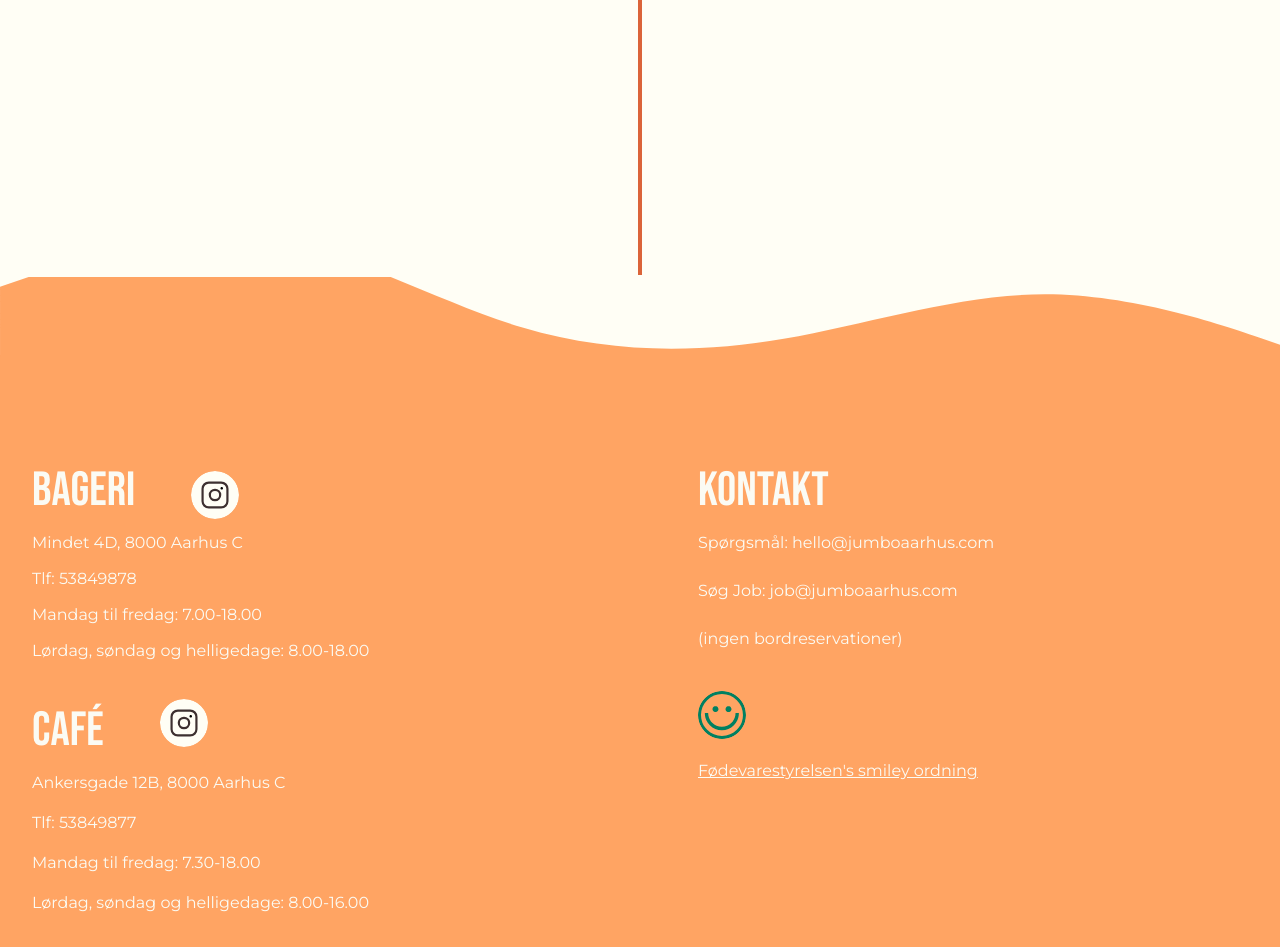
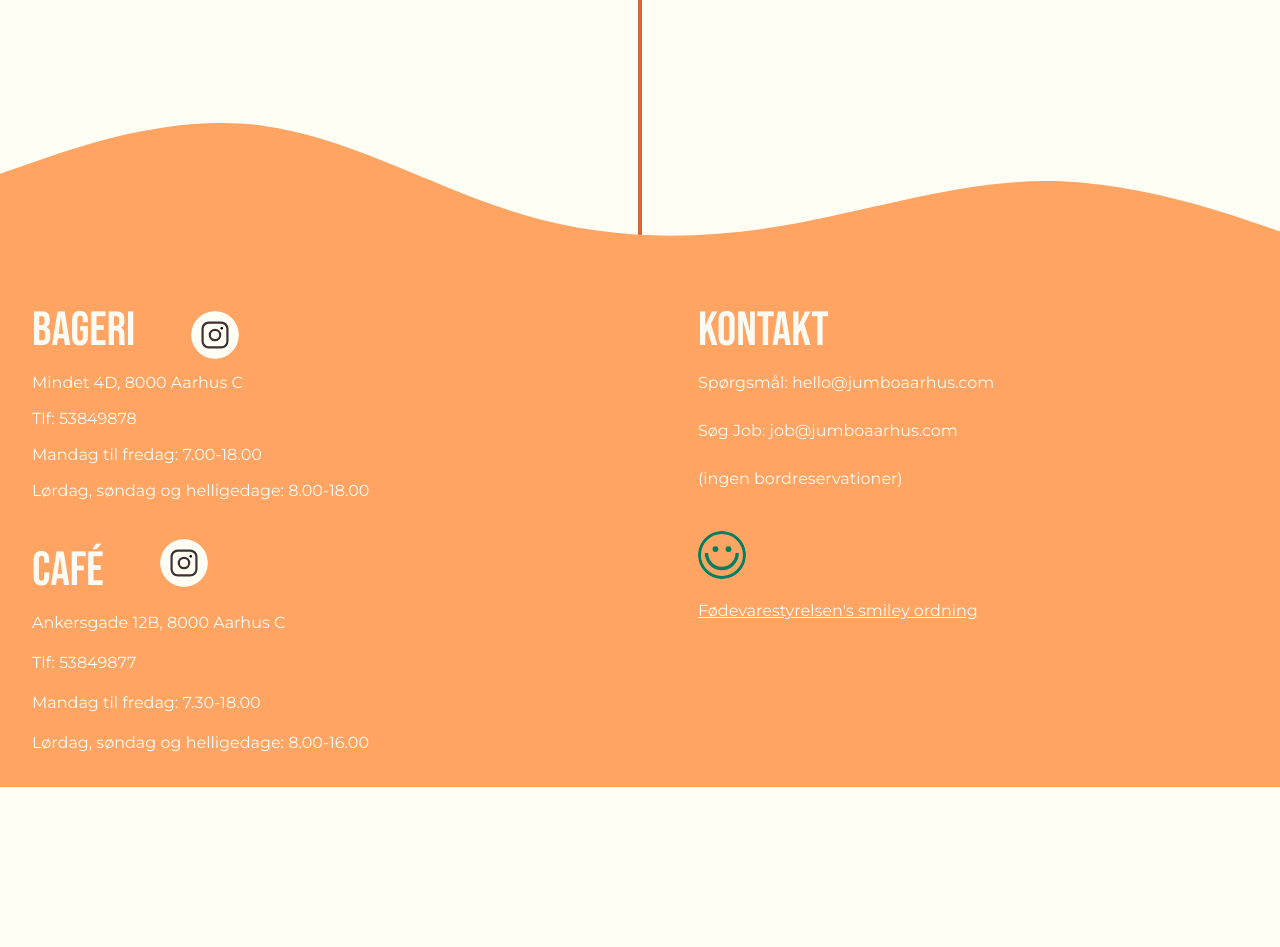
Before and after one commit to Nico-Harms/advanced-web-development, a React app: page /historie in a window 1280 px wide. Shown: the part 1820-2767 px from the top of the page. After the commit the page ends 2607 px from the top, so only its background shows below. Built offline with nearby package versions, Linux system fonts and the light colour scheme; the HTML template or start-up script is replaced by a standard one.

Commit message:
footer wave fix

```diff
--- a/src/components/semantic/Footer.jsx
+++ b/src/components/semantic/Footer.jsx
@@ -22,14 +22,15 @@
   return (
     <>
       {showFooter && (
-        <footer className="bg-sec-orange p-8 flex flex-col items-center mt-20 ">
-          <div className="relative -top-[110px] w-[100vw] left-0 right-0 h-20 overflow-hidden">
+        <footer className="bg-sec-orange p-8 flex flex-col items-center z-[500] relative ">
+          {/* <div className="relative -top-[95px] w-[100vw] left-0 right-0 h-30 overflow-hidden">
+
+          </div> */}
             <img
               src={Wave}
               alt="Wave Image"
-              className="w-full h-full  object-cover"
+              className=" absolute bottom-[98%] left-0 w-[100vw]"
             />
-          </div>
           <div className="lg:flex lg:flex-row lg:w-full">
 
             <div className="flex flex-col gap-5 lg:w-full ">
@@ -106,7 +107,7 @@
 
                 </div>
               </div>
-              <div className="hidden lg:block lg:flex lg:flex-col lg:gap-5">
+              <div className="hidden lg:flex lg:flex-col lg:gap-5">
                 <img
                   src={Esmiley}
                   alt="Description"
```
